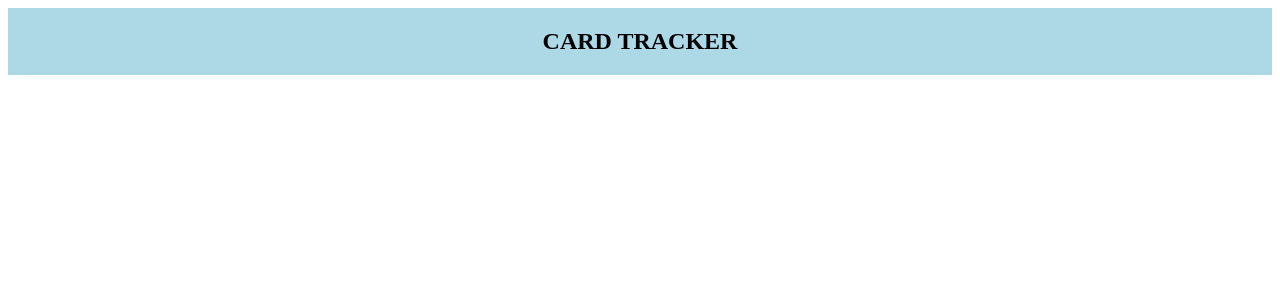
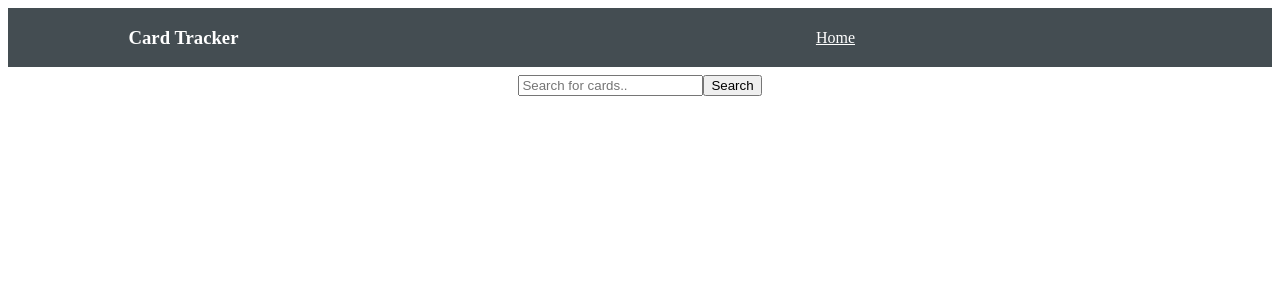
Before and after one commit to mat-t123/Pixel_Pals, a React (Create React App) app in the folder Pixel_Pals/frontend/: page / in a window 1280 px wide. Shown: the top 300 px of the page. Built offline with nearby package versions, Linux system fonts and the light colour scheme.

Commit message:
minor changes to nav bar

```diff
--- a/Pixel_Pals/frontend/src/App.css
+++ b/Pixel_Pals/frontend/src/App.css
@@ -2,9 +2,23 @@
     text-align: center;
 }
 
-nav{
+.main-nav{
     display: flex;
     justify-content: space-around;
     align-items: center;
-    background: lightblue;
+    background: #444d52;
+    color: white;
 }
+
+.searchPage{
+    width: 100%;
+    text-align: center;
+}
+
+.navbar-links{
+    width: 50%;
+    display: flex;
+    justify-content: space-around;
+    align-items: center;
+    list-style: none;
+}
--- a/Pixel_Pals/frontend/src/App.js
+++ b/Pixel_Pals/frontend/src/App.js
@@ -2,17 +2,18 @@ import React from 'react';
 import './App.css';
 import MainSearch from './MainSearch';
 import CardDisplay from './CardDisplay';
+import Nav from './Nav'
 import {BrowserRouter as Router, Switch, Route} from 'react-router-dom';
 
 function App() {
   return (
     <Router>
       <div className ="App">
-        <nav>
-          <h1>CARD TRACKER</h1>
-        </nav>
-        <Route path="/mainSearch" component ={MainSearch}/>
-        <Route path="/cardDisplay" component ={CardDisplay}/>
+        <Nav />
+        <Switch>
+          <Route path="/" exact component ={MainSearch}/>
+          <Route path="/cardDisplay" exact component ={CardDisplay}/>
+        </Switch>
       </div>
     </Router>
   );
--- a/Pixel_Pals/frontend/src/MainSearch.js
+++ b/Pixel_Pals/frontend/src/MainSearch.js
@@ -1,10 +1,15 @@
 import React from 'react'
+import {Link} from 'react-router-dom'
 
 export default function MainSearch() {
     return (
-        <div className="searchPage">
-            <input type="text" id="mainSearchBar" placeholder="Search for cards.."></input>
-            <button type="button" id="mainSearchButton">Search</button>
-        </div>
+        <body>
+            <div>
+                <input type="search" id="mainSearchBar" placeholder="Search for cards.."></input>
+                <Link to="/cardDisplay">
+                    <button type="button" id="mainSearchButton">Search</button>
+                </Link>
+            </div>
+        </body>
     )
 }
--- /dev/null
+++ b/Pixel_Pals/frontend/src/Nav.js
@@ -0,0 +1,20 @@
+import React from 'react'
+import { Link } from "react-router-dom";
+
+export default function Nav() {
+
+    const navLinkStyle = {
+        color: 'white'
+    };
+
+    return (
+        <nav className ="main-nav">
+            <h3>Card Tracker</h3>
+            <ul className="navbar-links">
+                <Link style={navLinkStyle} to="/">
+                    <li>Home</li>
+                </Link>
+            </ul>
+      </nav>
+    )
+}
```
Also changed, not shown: Pixel_Pals/frontend/src/CardDisplay.js (line endings or trailing spaces).
